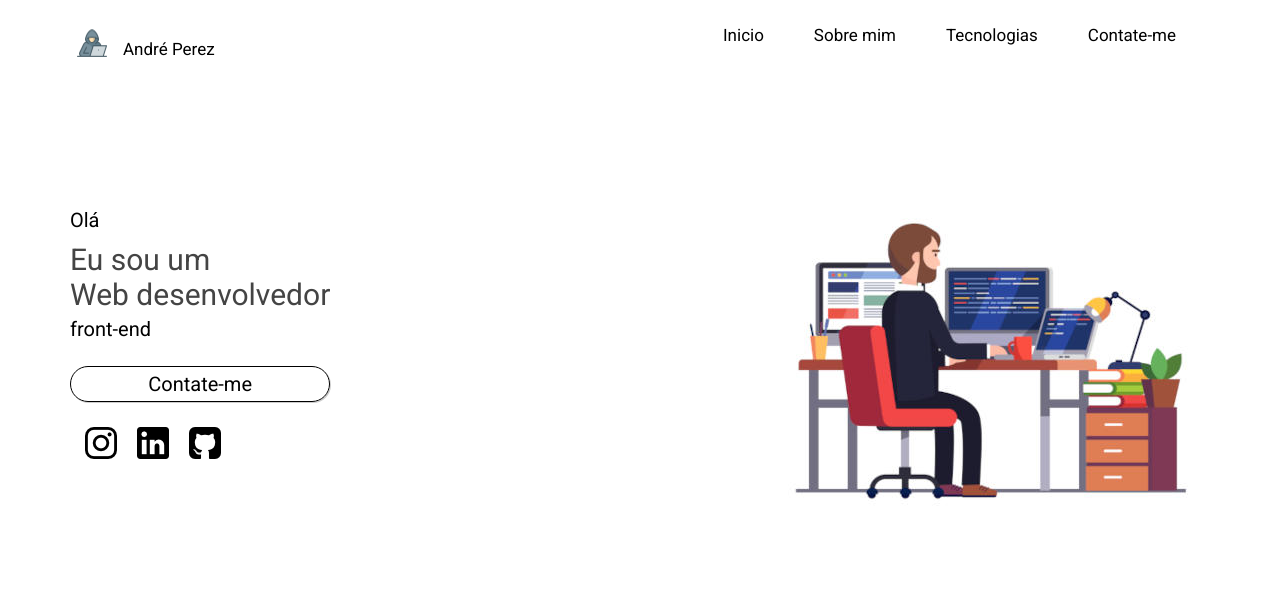
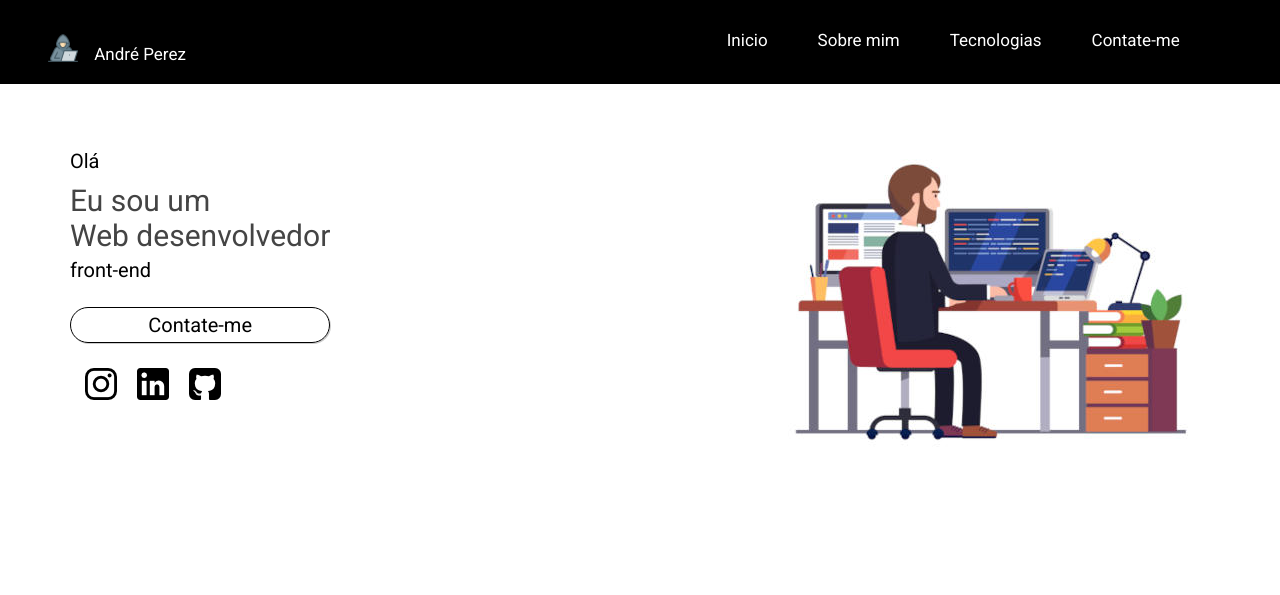
Before and after one commit to AndrePCastello/portifolio, a plain HTML site: page index.html in a window 1280 px wide. Drawn offline with Linux system fonts and the light colour scheme.

Commit message:
nav_menu atualizado

```diff
--- a/styles/querys.css
+++ b/styles/querys.css
@@ -1,13 +1,17 @@
 
 @media screen and (min-width: 375px) and (max-width:800px){
     .nav__container1 img{display: none;}
-    .nav__container2 a{display: none;}
+    .nav__container2 a{
+        display: none;
+        color: white;
+    }
     .main__container2{width: 200px;}
     .main__container2 img {width: 250px;}
     .nav__container1{margin-left: 60px;}
     .nav__container2 img{
         display: block;
         width: 35px;
+        background-color: white;
     }
 
     .main__imgs{
@@ -21,6 +25,7 @@
         width: 250px;
         margin-top: 100px;
         margin-left: 50px;
+
     }
 
     .main__infos{
--- a/styles/stylo.css
+++ b/styles/stylo.css
@@ -8,17 +8,24 @@
     font-family: roboto, Cochin, Georgia, Times, 'Times New Roman', serif;
 }
 
+body{
+    margin-bottom: 50px;
+}
+
 nav{
     display: flex;
     justify-content: space-around;
-    margin-top: 25px;
+    width: 100%;
+    padding: 30px 20px 20px 20px;
     font-size: 17px;
-
+    position: fixed;
+    top: 0px;
+    background-color: black;
 }
 
 .nav__container1{
     display: flex;
-    margin-left: 50px;
+    margin-left: -15px;
     justify-content: flex-start;
     width: 500px;
 }
@@ -27,6 +34,7 @@ nav{
     margin-left: 10px;
     padding-top: 14px;
     padding-left: 5px;
+    color: white;
 }
 
 .nav__container2{
@@ -38,7 +46,7 @@ nav{
 
 .nav__container2 a{
     margin-left: 50px;
-    color: black;
+    color: white;
     text-decoration: none;
 }
 
```
